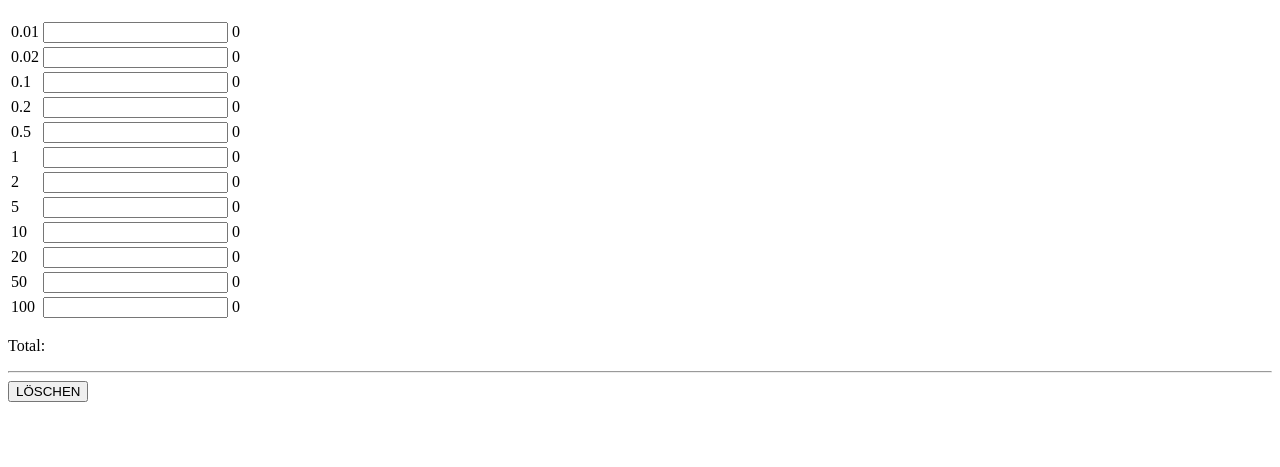
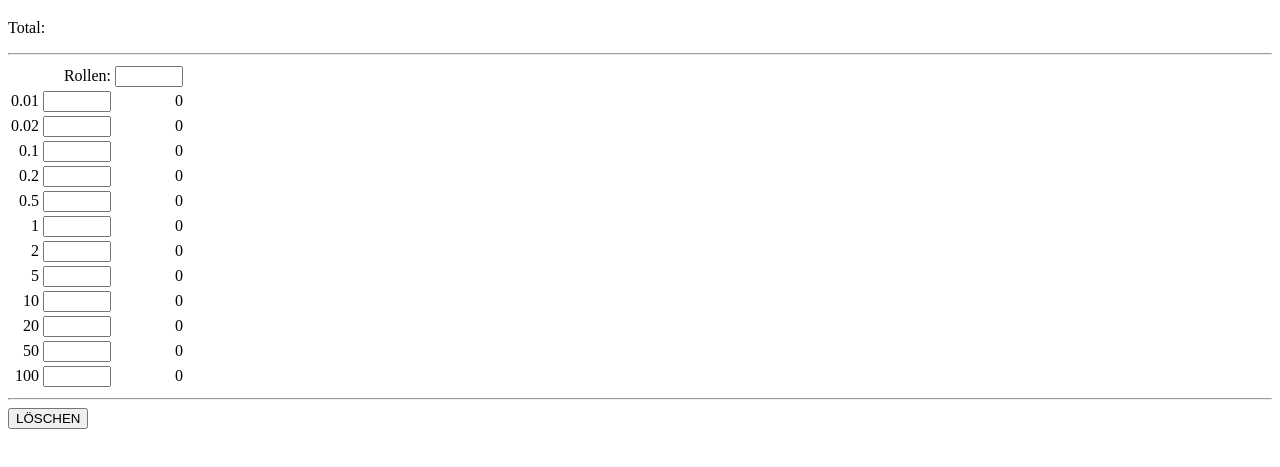
Before and after one commit to shral/money_calculator, a plain HTML site: page index.html in a window 1280 px wide. Shown: the part 61-528 px from the top of the page. Drawn offline with Linux system fonts and the light colour scheme.

Commit message:
adding rolle

```diff
--- a/index.html
+++ b/index.html
@@ -4,13 +4,25 @@
 	<meta charset="UTF-8">
 	<meta name="viewport" content="width=device-width, initial-scale=1.0">
 	<title>Geld zähler</title>
+	<style>
+		input{
+			width:60px;
+		}
+		td{
+			text-align: right;
+		}
+	</style>
 </head>
 <body>
 	<h1>Geldzähler</h1>
+	<p>Total: <span id="total"></span></p>
+	<hr>
 	<table id="my_table">
-
+		<tr>
+			<td colspan="2">Rollen: </td>
+			<td><input type="text" id="rollen" onkeyup="calculateAll()"></td>
+		</tr>
 	</table>
-	<p>Total: <span id="total"></span></p>
 	<hr>
 	<button onclick="deleteAll()">LÖSCHEN</button>
 	<script type="text/javascript">
@@ -47,7 +59,7 @@
 			console.log(v);
 			console.log(input.value);
 			console.log("amount",amount);
-			let selectedResult = document.getElementById(cssClass + "_result");
+			const selectedResult = document.getElementById(cssClass + "_result");
 			let result = (input.value * amount).toFixed(2);
 			results[i] = result;
 			selectedResult.innerHTML =  result;
@@ -69,7 +81,8 @@
 		results.forEach(r=>{
 			sum = sum + r*1;
 		});
-		document.getElementById("total").innerHTML = sum;
+		const rollen = document.getElementById("rollen").value;
+		document.getElementById("total").innerHTML = (sum + (rollen*1)).toFixed(2);
 	}
 	function deleteAll(){
 		results = [];
@@ -82,6 +95,7 @@
 		for (let i = 0; i < resultElements.length; i++) {
 			resultElements[i].innerHTML = "0";
 		}
+		document.getElementById("rollen").value = "";
 		document.getElementById("total").innerHTML = "0";
 	}
 </script>
```
